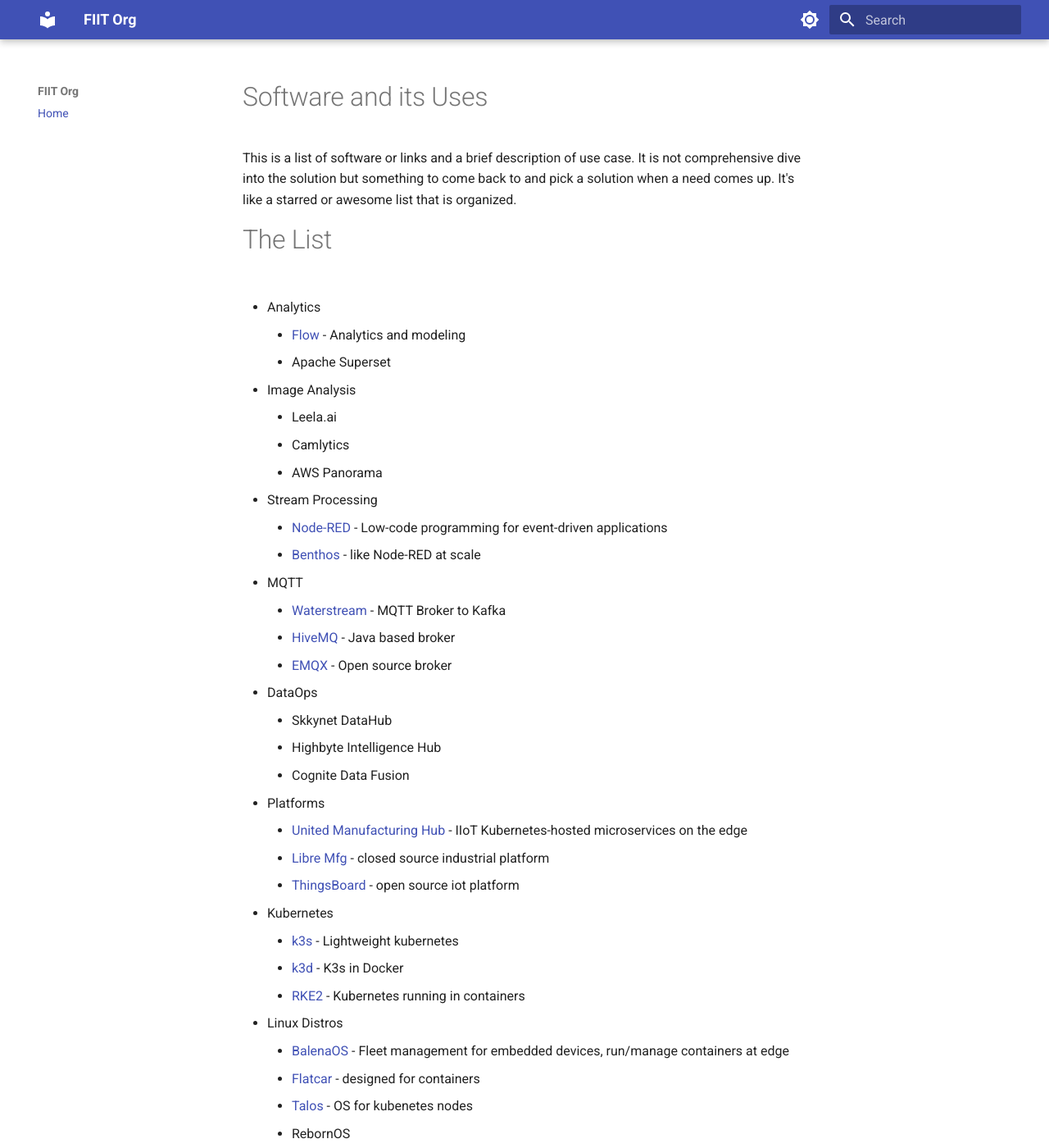
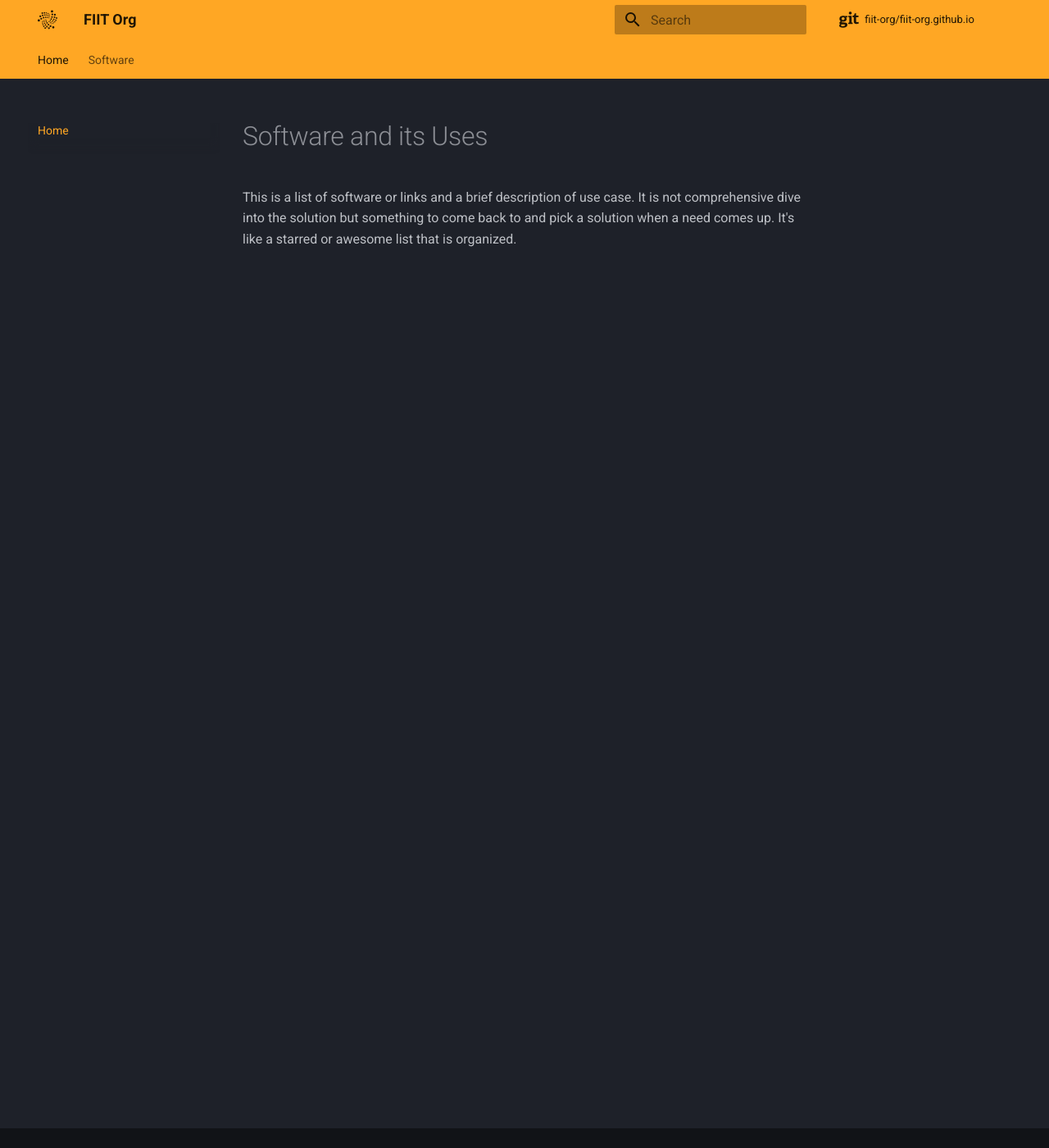
Before and after one commit to fiit-org/fiit-org.github.io, an MkDocs documentation site: the page built from docs/index.md, in a window 1280 px wide and 1400 px high. Shown: the whole window at 82% size. Built offline with MkDocs 1.6.1 and Material for MkDocs 9.7.7, drawn with Linux system fonts in a browser that asks for light colours; comment, search, counter and statistics services are not loaded; some of the changed text lies outside the part shown.

Commit message:
Update nav and separate docs
Signed-off-by: Travis Hunt <thunt.career@gmail.com>

```diff
--- a/docs/index.md
+++ b/docs/index.md
@@ -1,44 +1,3 @@
 # Software and its Uses
 
 This is a list of software or links and a brief description of use case. It is not comprehensive dive into the solution but something to come back to and pick a solution when a need comes up. It's like a starred or awesome list that is organized.
-
-# The List
-
-- Analytics
-    - [Flow](https://www.flow-software.com/) - Analytics and modeling
-    - Apache Superset
-
-- Image Analysis
-    - Leela.ai
-    - Camlytics
-    - AWS Panorama
-
-- Stream Processing
-    - [Node-RED](https://github.com/node-red/node-red) - Low-code programming for event-driven applications
-    - [Benthos](https://github.com/benthosdev/benthos) - like Node-RED at scale
-
-- MQTT
-    - [Waterstream](https://waterstream.io/) - MQTT Broker to Kafka
-    - [HiveMQ](https://github.com/hivemq/hivemq-community-edition) - Java based broker
-    - [EMQX](https://github.com/emqx/emqx) - Open source broker
-
-- DataOps
-    - Skkynet DataHub
-    - Highbyte Intelligence Hub
-    - Cognite Data Fusion
-
-- Platforms
-    - [United Manufacturing Hub](https://www.umh.app/) - IIoT Kubernetes-hosted microservices on the edge
-    - [Libre Mfg](https://www.libremfg.com/) - closed source industrial platform
-    - [ThingsBoard](https://thingsboard.io/) - open source iot platform
-
-- Kubernetes
-    - [k3s](https://github.com/k3s-io/k3s) - Lightweight kubernetes
-    - [k3d](https://github.com/k3d-io/k3d) - K3s in Docker
-    - [RKE2](https://github.com/rancher/rke2) - Kubernetes running in containers
-
-- Linux Distros
-    - [BalenaOS](https://www.balena.io/os) - Fleet management for embedded devices, run/manage containers at edge
-    - [Flatcar](https://www.flatcar.org/) - designed for containers
-    - [Talos](https://www.talos.dev/) - OS for kubenetes nodes
-    - RebornOS
--- a/mkdocs.yml
+++ b/mkdocs.yml
@@ -1,30 +1,44 @@
 site_name: FIIT Org
 site_description: Making Cents
 
+repo_url: https://github.com/fiit-org/fiit-org.github.io
+repo_name: fiit-org/fiit-org.github.io
+
 nav:
   - Home: index.md
+  - Software:
+      - software/index.md
+      - Applications:
+        - Analytics: software/analytics.md
+        - DataOps: software/dataops.md
+        - Platforms: software/platforms.md
+      - Environments:
+        - Containers: software/containers.md
+        - OS: software/os.md
 
 theme:
   name: material
   palette:
-
-    # Palette toggle for light mode
-    - media: "(prefers-color-scheme: light)"
-      scheme: default
-      toggle:
-        icon: material/brightness-7
-        name: Switch to dark mode
-
-    # Palette toggle for dark mode
-    - media: "(prefers-color-scheme: dark)"
       scheme: slate
-      toggle:
-        icon: material/brightness-4
-        name: Switch to light mode
+      primary: orange
+      accent: deep orange
+  icon:
+    logo: simple/iota
+    repo: fontawesome/brands/git
+  features:
+    - header.autohide
+    - navigation.indexes
+    - navigation.instant
+    - navigation.path
+    - navigation.sections
+    - navigation.tabs
+    - navigation.tracking
 
 plugins:
   - search
-  - git-revision-date-localized
+  - git-revision-date-localized:
+      enable_creation_date: true
+      type: date
   - minify:
       minify_html: true
       minify_js: false
@@ -35,3 +49,6 @@
       #    - assets/js/main.js
       #css_files:
       #    - assets/css/style.css
+
+extra:
+  generator: false
```
Also changed, not shown: docs/software/analytics.md (added, +10 -0 lines), docs/software/containers.md (added, +6 -0 lines), docs/software/dataops.md (added, +15 -0 lines), docs/software/index.md (added, +3 -0 lines), docs/software/os.md (added, +6 -0 lines), docs/software/platforms.md (added, +6 -0 lines).
